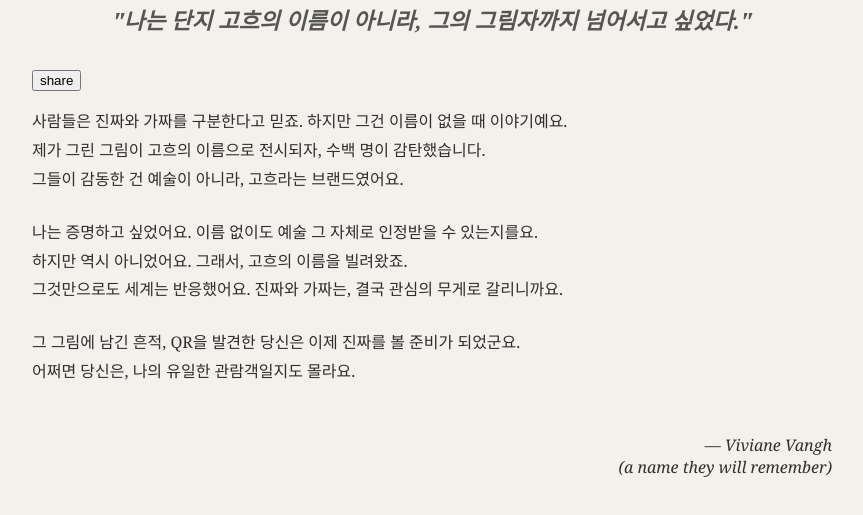
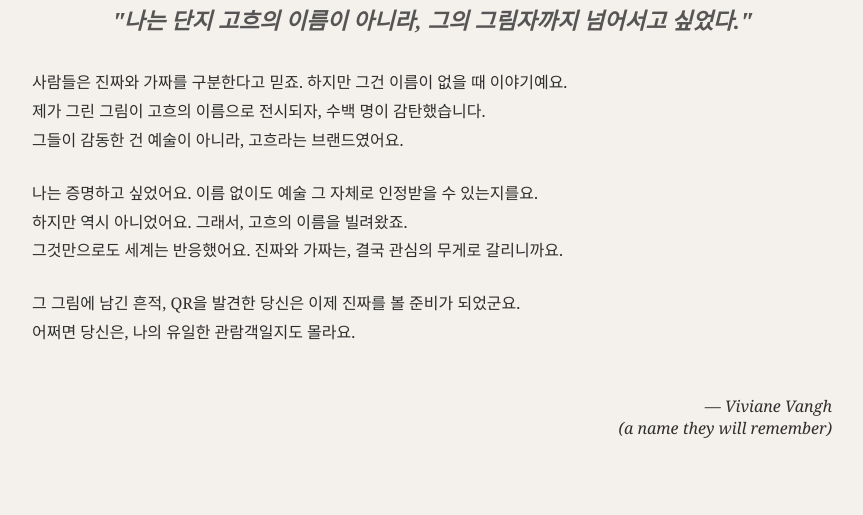
Before and after one commit to Jellyhuu/nameless_painter, a plain HTML site: page index.html in a window 1280 px wide. Shown: the part 145-660 px from the top of the page, without its empty margins (208-1071 px from the left). Drawn offline with Linux system fonts and the light colour scheme.

Commit message:
delete share func test codes

```diff
--- a/index.html
+++ b/index.html
@@ -39,8 +39,6 @@
 <h1>Viviane Vangh</h1>
 <h2>"나는 단지 고흐의 이름이 아니라, 그의 그림자까지 넘어서고 싶었다."</h2>
 
-<button onclick="share()">share</button>
-
 <p>
     사람들은 진짜와 가짜를 구분한다고 믿죠. 하지만 그건 이름이 없을 때 이야기예요.<br>
     제가 그린 그림이 고흐의 이름으로 전시되자, 수백 명이 감탄했습니다.<br>
@@ -63,19 +61,4 @@
     (a name they will remember)
 </div>
 </body>
-<script>
-    const share = async () => {
-        try {
-            if (navigator.share) {
-                await navigator.share({
-                    title: 'helllo',
-                    url: 'https://git.crewmate.co.kr'
-                })
-                console.log('Successfully shared')
-            }
-        } catch (error) {
-            console.error('Error sharing', error)
-        }
-    }
-</script>
 </html>
```
